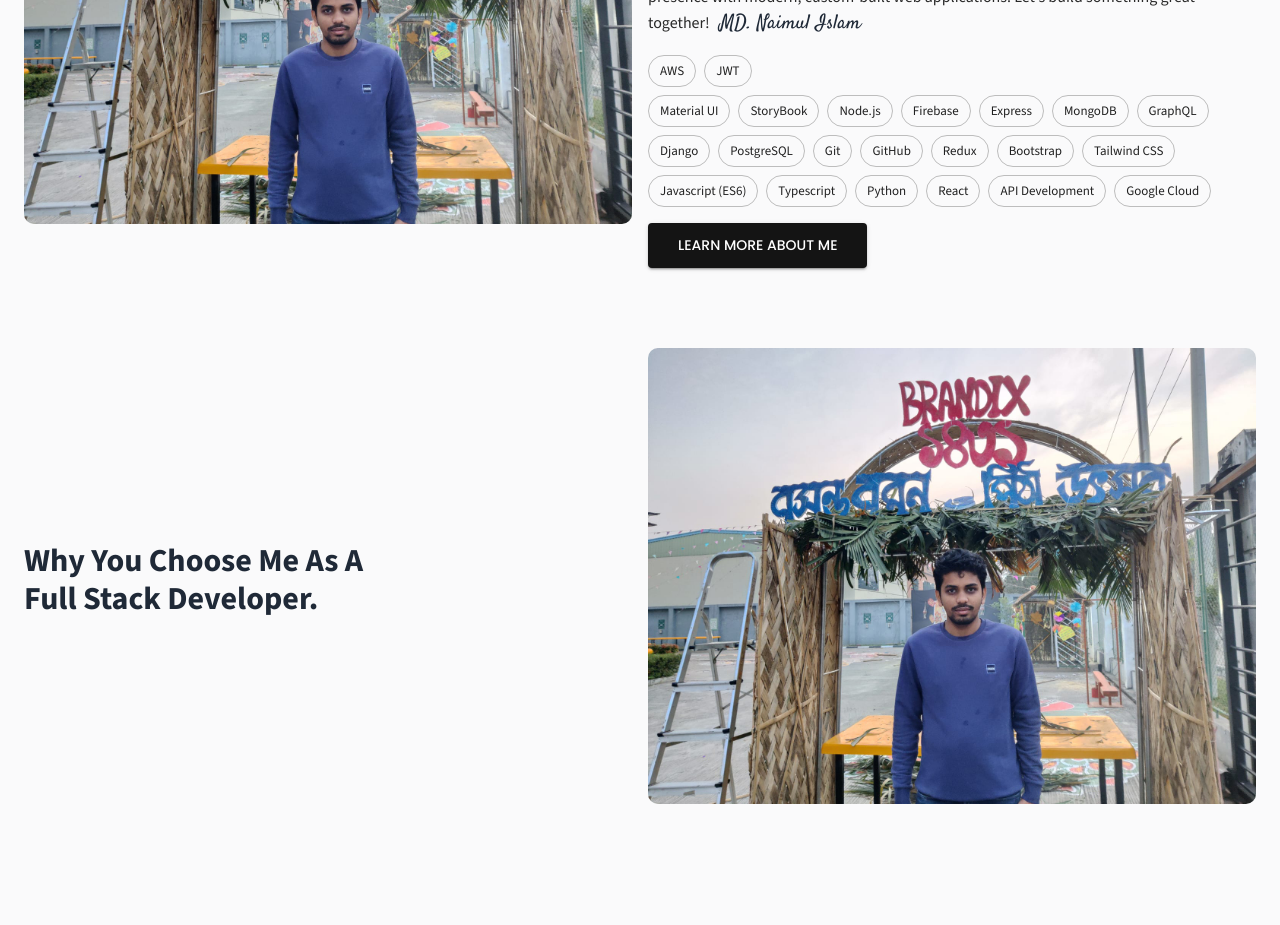
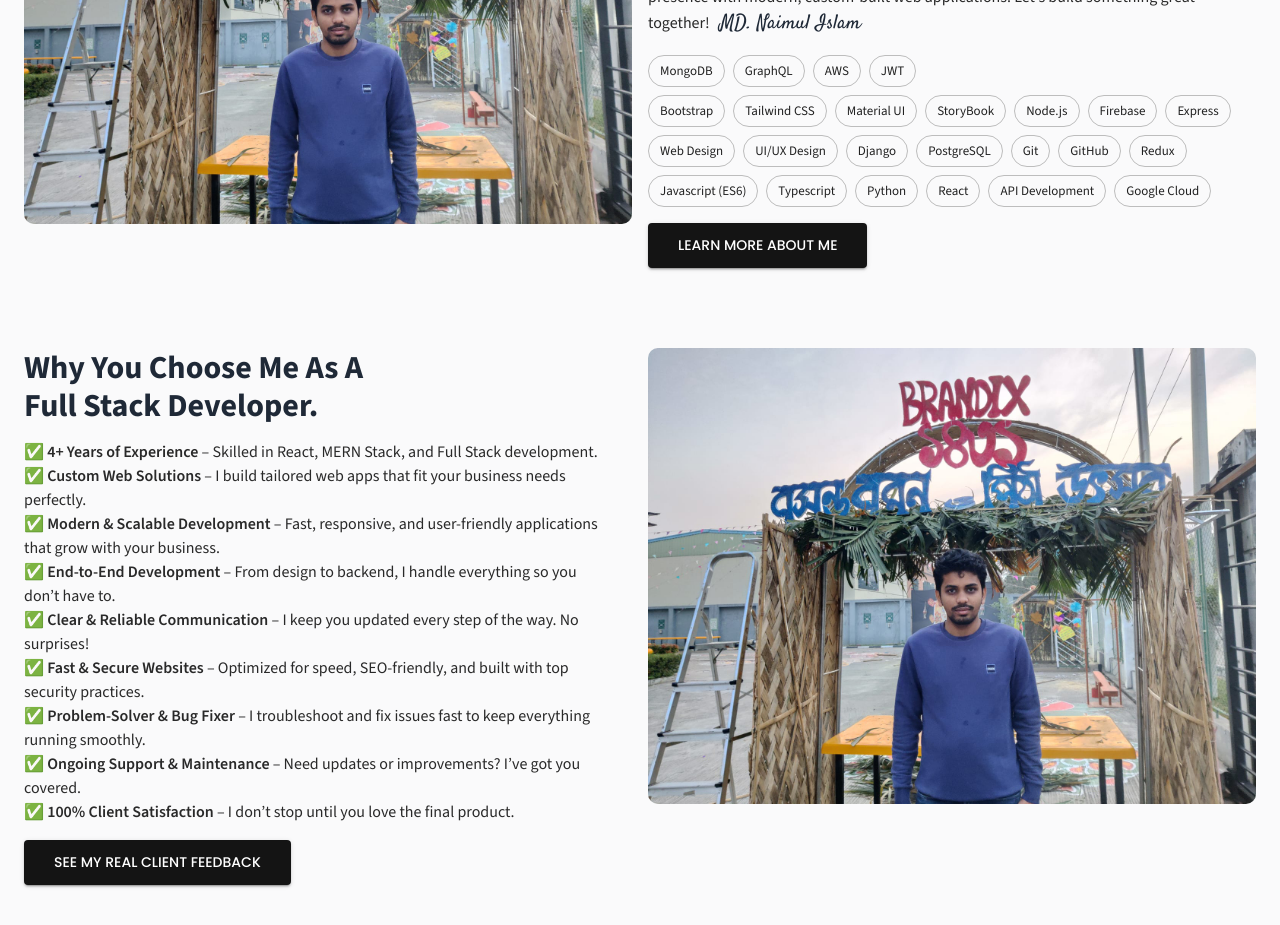
Before and after one commit to naimulislamshakil/naimul_portfolio, a React (Vite) app: page / in a window 1280 px wide. Shown: the part 1000-1925 px from the top of the page. Before the commit the page ends 1851 px from the top, so only its background shows below. Built offline with nearby package versions, Linux system fonts and the light colour scheme.

Commit message:
Complete why you hire me section

```diff
--- a/src/Compoments/AboutMe.jsx
+++ b/src/Compoments/AboutMe.jsx
@@ -27,6 +27,8 @@ const AboutMe = () => {
 		'React',
 		'API Development',
 		'Google Cloud',
+		'Web Design',
+		'UI/UX Design',
 		'Django',
 		'PostgreSQL',
 		'Git',
--- a/src/Compoments/WhyChoseMe.jsx
+++ b/src/Compoments/WhyChoseMe.jsx
@@ -1,8 +1,10 @@
-import { Container, Grid, Typography, useTheme } from '@mui/material';
+import { Box, Button, Container, Grid, Typography, useTheme } from '@mui/material';
 import Banner from '../assets/banner.jpg';
+import { tokens } from '../theme';
 
 const WhyChoseMe = () => {
 	const theme = useTheme();
+	const colors = tokens(theme.palette.mode);
 	return (
 		<Container maxWidth="xl" sx={{ pb: 5, mt: 5 }}>
 			<Grid container spacing={2}>
@@ -26,6 +28,79 @@ const WhyChoseMe = () => {
 					>
 						Why you choose me as a <br /> Full stack developer.
 					</Typography>
+
+					<Box pr={3} pt={2}>
+						<Typography sx={{ color: `${colors.grey[200]}` }}>
+							✅ <span style={{ fontWeight: 600 }}>4+ Years of Experience</span>{' '}
+							– Skilled in React, MERN Stack, and Full Stack development.
+						</Typography>
+						<Typography sx={{ color: `${colors.grey[200]}` }}>
+							✅ <span style={{ fontWeight: 600 }}>Custom Web Solutions</span> –
+							I build tailored web apps that fit your business needs perfectly.
+						</Typography>
+						<Typography sx={{ color: `${colors.grey[200]}` }}>
+							✅{' '}
+							<span style={{ fontWeight: 600 }}>
+								Modern & Scalable Development
+							</span>{' '}
+							– Fast, responsive, and user-friendly applications that grow with
+							your business.
+						</Typography>
+						<Typography sx={{ color: `${colors.grey[200]}` }}>
+							✅ <span style={{ fontWeight: 600 }}>End-to-End Development</span>{' '}
+							– From design to backend, I handle everything so you don’t have
+							to.
+						</Typography>
+						<Typography sx={{ color: `${colors.grey[200]}` }}>
+							✅{' '}
+							<span style={{ fontWeight: 600 }}>
+								Clear & Reliable Communication
+							</span>{' '}
+							– I keep you updated every step of the way. No surprises!
+						</Typography>
+						<Typography sx={{ color: `${colors.grey[200]}` }}>
+							✅ <span style={{ fontWeight: 600 }}>Fast & Secure Websites</span>{' '}
+							– Optimized for speed, SEO-friendly, and built with top security
+							practices.
+						</Typography>
+						<Typography sx={{ color: `${colors.grey[200]}` }}>
+							✅{' '}
+							<span style={{ fontWeight: 600 }}>
+								{' '}
+								Problem-Solver & Bug Fixer
+							</span>{' '}
+							– I troubleshoot and fix issues fast to keep everything running
+							smoothly.
+						</Typography>
+						<Typography sx={{ color: `${colors.grey[200]}` }}>
+							✅{' '}
+							<span style={{ fontWeight: 600 }}>
+								Ongoing Support & Maintenance
+							</span>{' '}
+							– Need updates or improvements? I’ve got you covered.
+						</Typography>
+						<Typography sx={{ color: `${colors.grey[200]}` }}>
+							✅{' '}
+							<span style={{ fontWeight: 600 }}>100% Client Satisfaction</span>{' '}
+							– I don’t stop until you love the final product.
+						</Typography>
+					</Box>
+
+					<Button
+						variant="contained"
+						// onClick={() => goToAboutMe()}
+						sx={{
+							mt: 2,
+							fontWeight: 500,
+							fontSize: 14,
+							fontFamily: 'Poppins',
+							padding: '10px 30px',
+							background: theme.palette.mode === 'light' ? '#141414' : '#fff	',
+							color: theme.palette.mode === 'light' ? '#fff' : '#141414',
+						}}
+					>
+						See My Real Client Feedback
+					</Button>
 				</Grid>
 				<Grid item xs={12} md={6} order={{ xs: 1, md: 2 }}>
 					<img src={Banner} style={{ width: '100%', borderRadius: '10px' }} />
```
